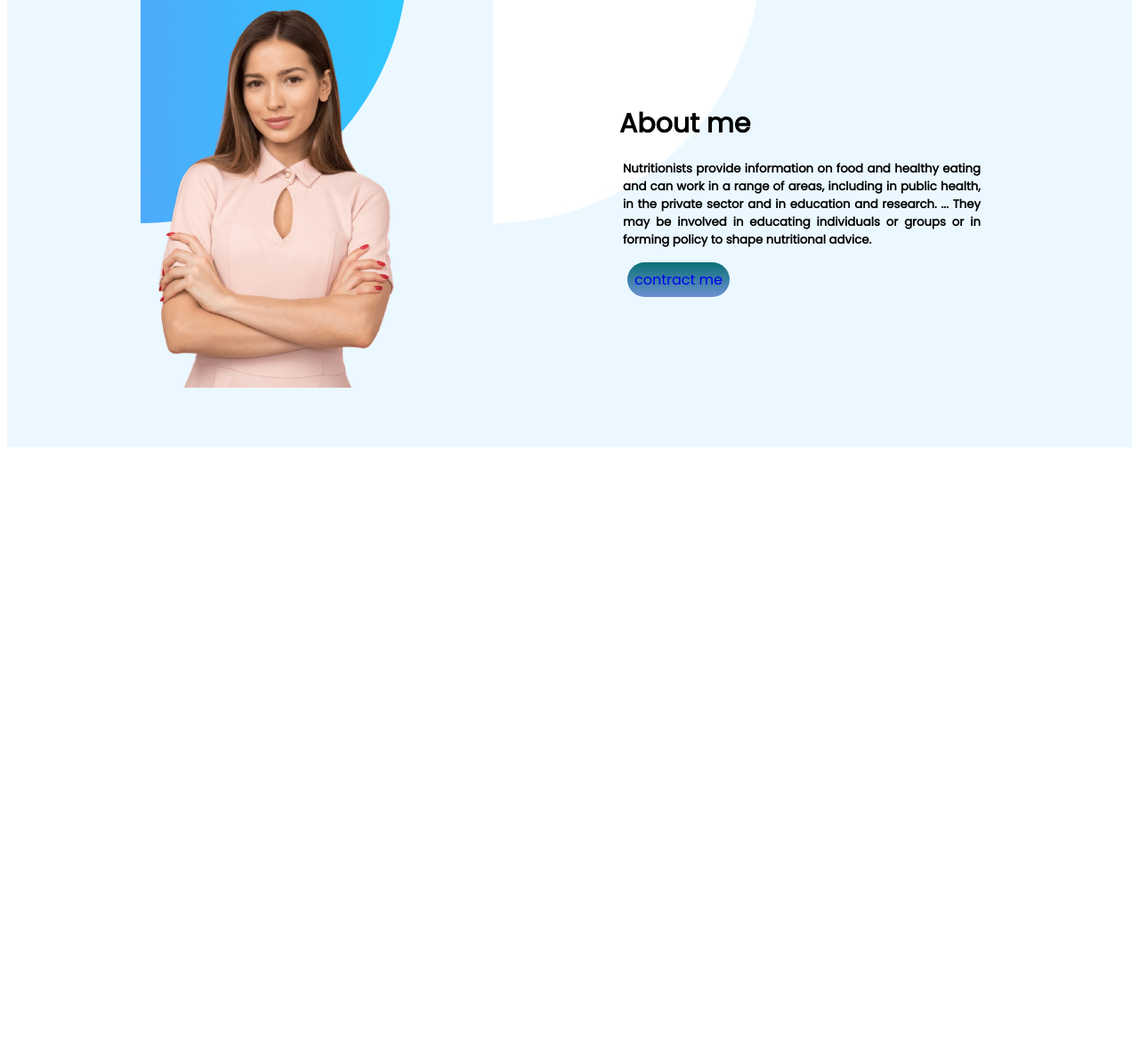
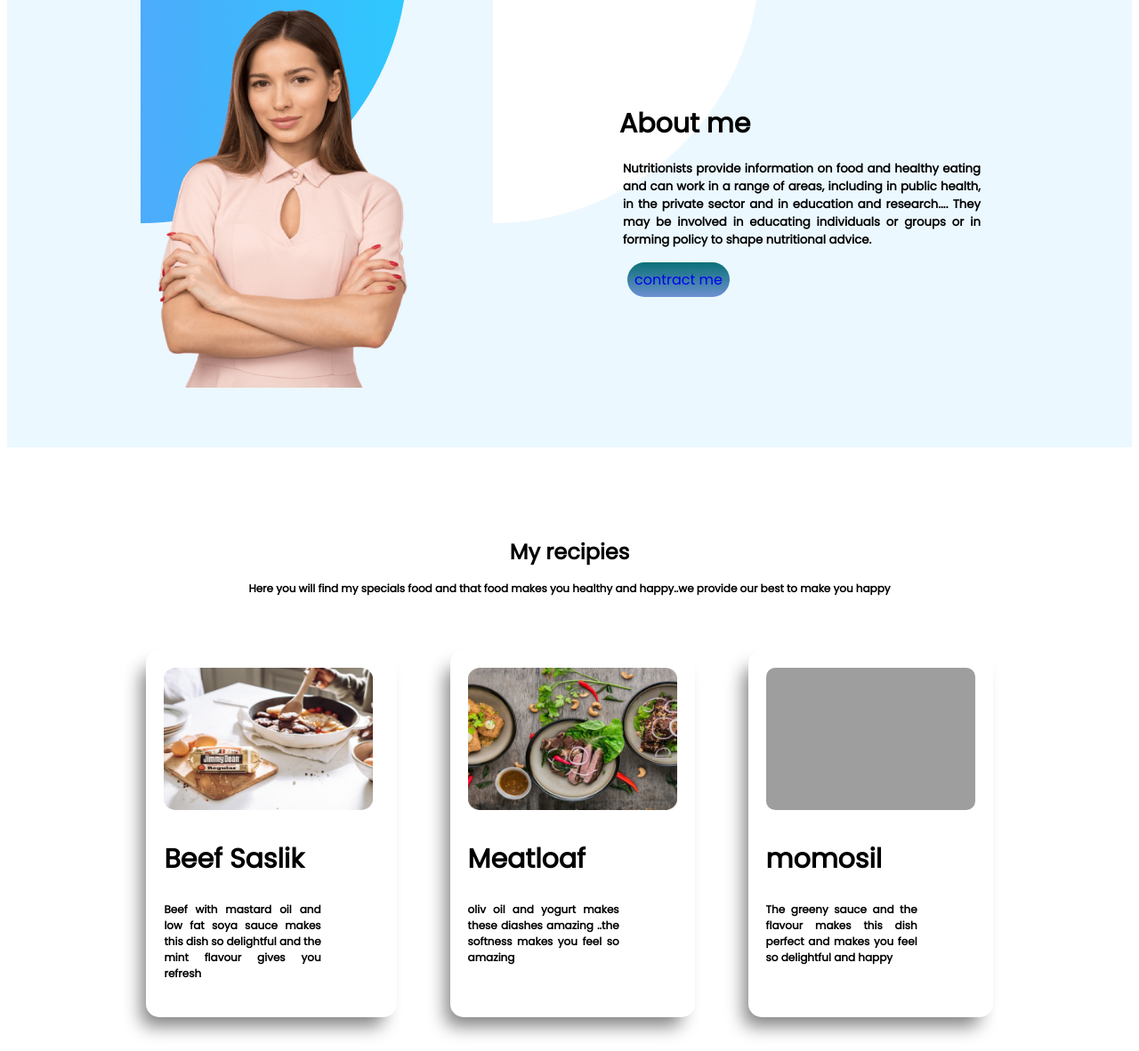
Before and after one commit to vabnaweb/food-network-assingment, a plain HTML site: page index.html in a window 1280 px wide. Shown: the part 584-1766 px from the top of the page at 89% size. Before the commit the page ends 1095 px from the top, so only its background shows below. Drawn offline with Linux system fonts and the light colour scheme; grey boxes are pictures that could not be loaded.

Commit message:
3rd-part

```diff
--- a/index.html
+++ b/index.html
@@ -33,10 +33,36 @@
          </div>
          <div class="details padding">
              <h1 id="about">About me</h1>
-             <h5 id="text-align">Nutritionists provide information on food and healthy eating and can work in a range of areas, including in public health, in the private sector and in education and research. ... They may be involved in educating individuals or groups or in forming policy to shape nutritional advice.</h5>
+             <h5 id="text-align">Nutritionists provide information on food and healthy eating and can work in a range of areas, including in public health, in the private sector and in education and research.... They may be involved in educating individuals or groups or in forming policy to shape nutritional advice.</h5>
              <a class="contract-link" target="blank" href="contract.html"> contract me</a>
          </div>
+
      </section>
+     <div>
+         <div class="header">
+            <h2>My recipies</h2>
+            <h5 id="header-line">Here you will find my specials food and that food makes you healthy and happy..we provide our best to make you happy </h5>
+         </div>
+
+         <section class="recipies">
+             <div class="project-cover" id="recipies-1st">
+                 <img class="cover-size" src="Project Cover.jpg" alt="project cover">
+                 <h2>Beef Saslik</h2>
+                 <h5 class="text-size">Beef with mastard oil and low fat soya sauce makes this dish so delightful and the mint flavour gives you refresh</h5>
+
+             </div>
+             <div class="project-cover">
+                 <img class="cover-size" src="Project Cover1.jpg" alt="project cover1">
+                 <h2>Meatloaf</h2>
+                 <h5 class="text-size"></h5Lclass>oliv oil and yogurt makes these diashes amazing ..the softness makes you feel so amazing</h5>
+             </div>
+             <div class="project-cover" >
+                 <img id="radious" class="cover-size"src="Project Cover7.png" alt="project cover7">
+                 <h2>momosil</h2>
+                 <h5 class="text-size">The greeny sauce and the flavour makes this dish perfect and makes you feel so delightful and happy </h5>
+             </div>
+         </section>
+     </div>
 
 
 
--- a/style.css
+++ b/style.css
@@ -32,7 +32,7 @@ span{
     text-decoration: none;
 }
 .details img{
-   width: 265px;
+   width: 280px;
    height:425px ;
    padding-left: 110px;
 }
@@ -65,3 +65,41 @@ span{
     background-image: url(Frame\ 57.jpg);
     margin-top:60px;
 }
+.recipies{
+    display: flex;
+  width: 80%;
+ margin: auto;
+}
+
+.header{
+    text-align: center;
+    margin-top: 100px;
+
+}
+#header-line{
+    font-size: 12px;
+    margin-top: -15px;
+    padding: 10px;
+}
+
+.project-cover{
+ font-size: 20px;
+ margin:30px;
+ padding:20px;
+ text-align: justify;
+ box-shadow: -10px 15px 20px -5px gray;
+ border-radius: 15px;
+
+
+}
+.text-size{
+    font-size: 12px;
+    padding-right:65px;
+}
+.cover-size{
+ height: 160px;
+ width: 235px;
+}
+#radious{
+    border-radius: 10px;
+}
```
Also changed, not shown: Project Cover.jpg (added), Project Cover1.jpg (added), 1 other file.
